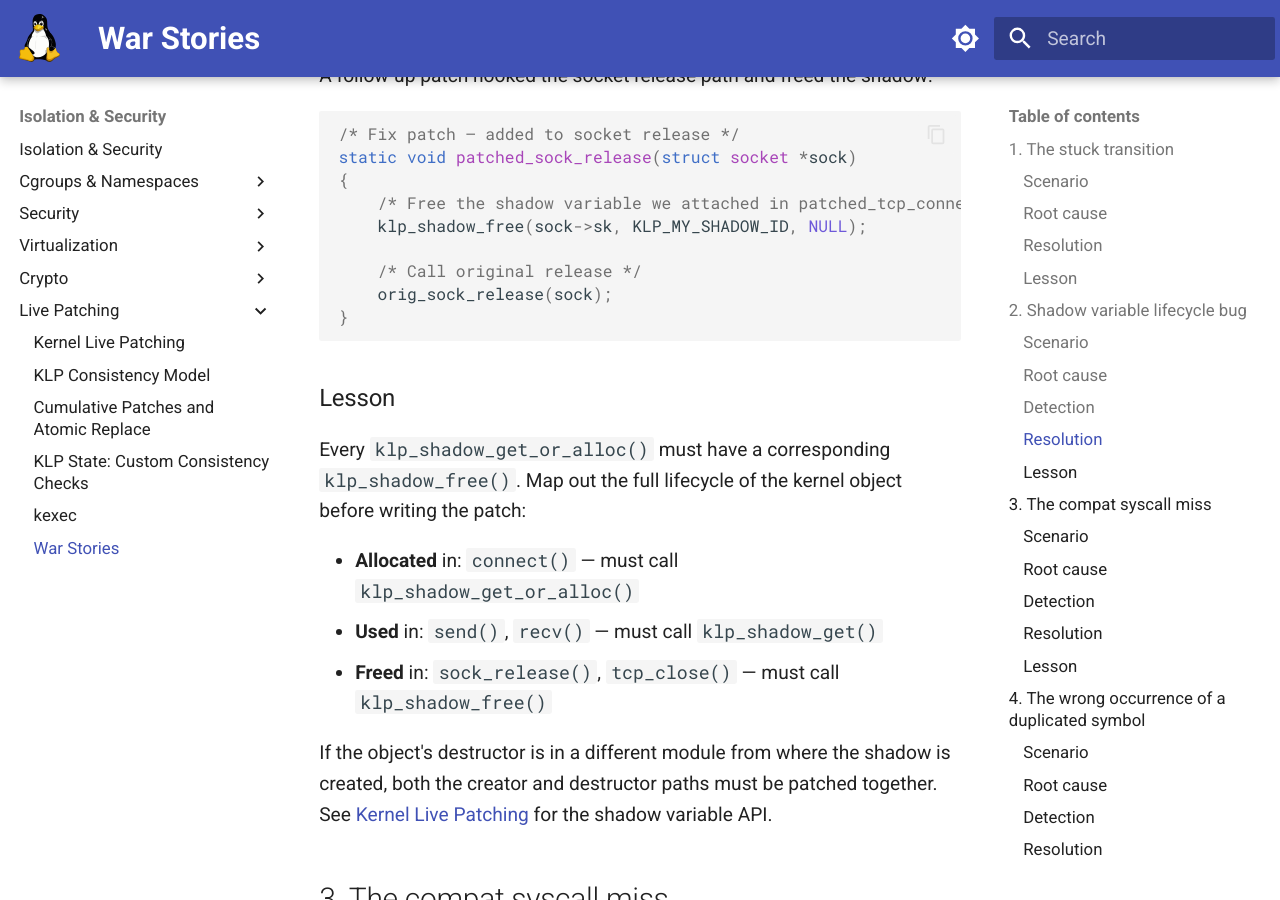
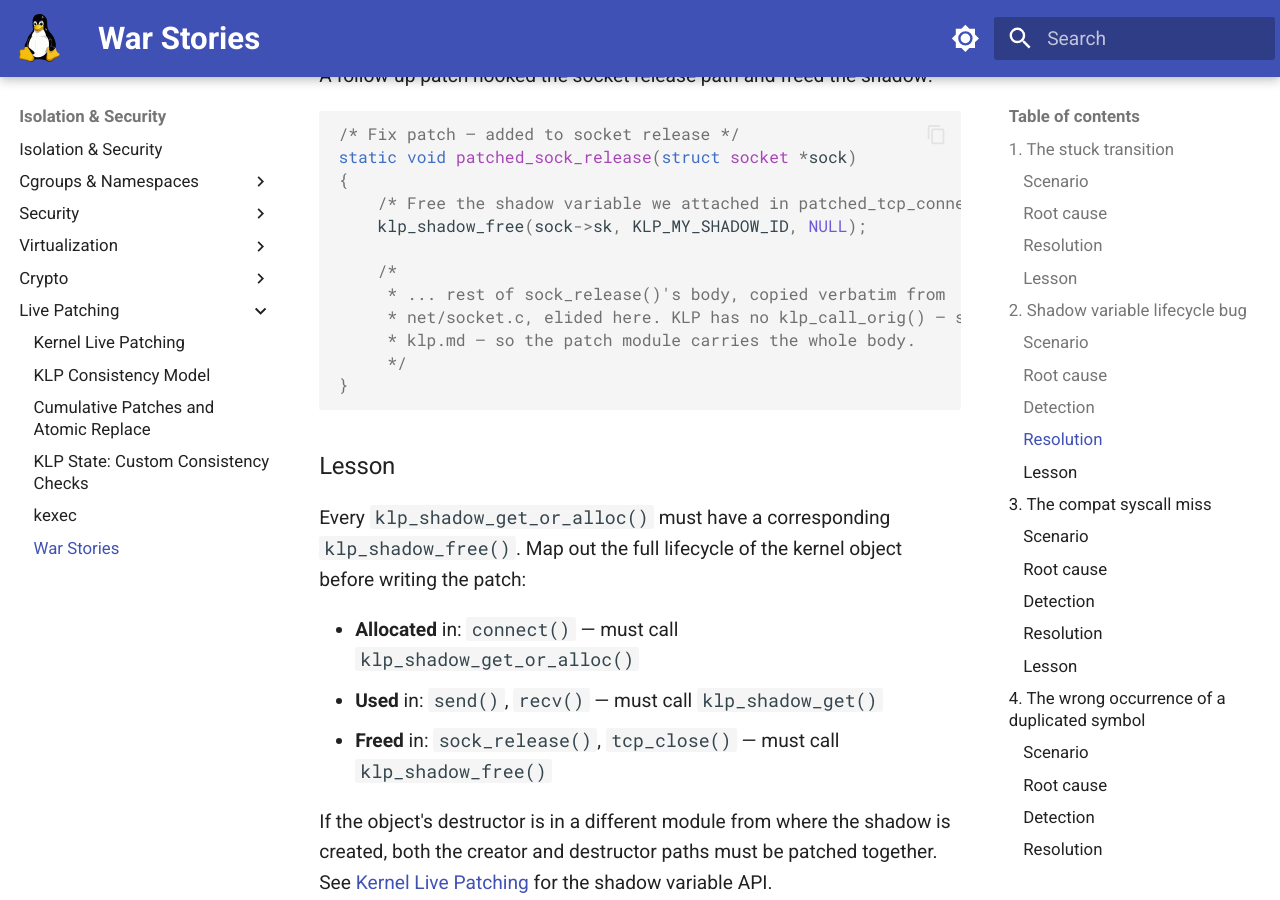
Before and after one commit to laveeshb/linux-kernel-internals, an MkDocs documentation site: the page built from docs/livepatch/war-stories.md, in a window 1280 px wide and 900 px high, scrolled down 5611 px. Built offline with MkDocs 1.6.1 and Material for MkDocs 9.7.7, drawn with Linux system fonts in a browser that asks for light colours.

Commit message:
Fix round-6 review finding for docs/livepatch/ (PR #754)
war-stories.md Case 2's resolution code block called a nonexistent
orig_sock_release() helper - the exact "no klp_call_orig()" pattern
already fixed once in klp.md, just not caught in this file until now.
Rewrote to match klp.md's phrasing.

Round 6 confirms the directory has converged: five of six topic pages
plus README.md survived a full fresh adversarial read with zero
findings.

````diff
--- a/docs/livepatch/war-stories.md
+++ b/docs/livepatch/war-stories.md
@@ -208,8 +208,11 @@ static void patched_sock_release(struct socket *sock)
     /* Free the shadow variable we attached in patched_tcp_connect */
     klp_shadow_free(sock->sk, KLP_MY_SHADOW_ID, NULL);
 
-    /* Call original release */
-    orig_sock_release(sock);
+    /*
+     * ... rest of sock_release()'s body, copied verbatim from
+     * net/socket.c, elided here. KLP has no klp_call_orig() — see
+     * klp.md — so the patch module carries the whole body.
+     */
 }
 ```
 
````
